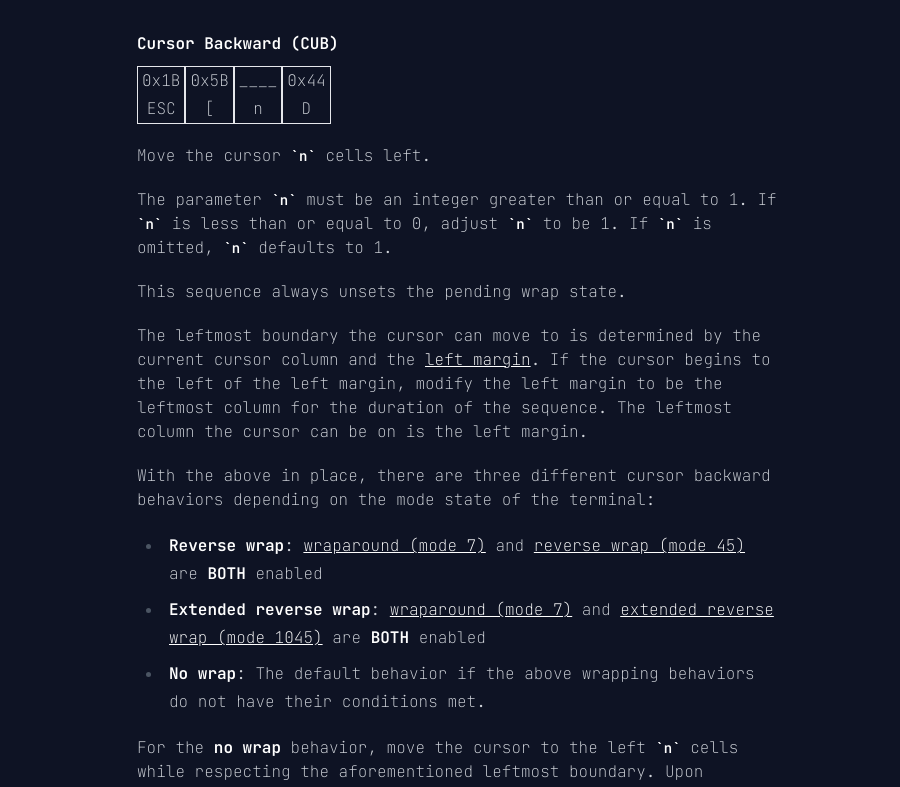
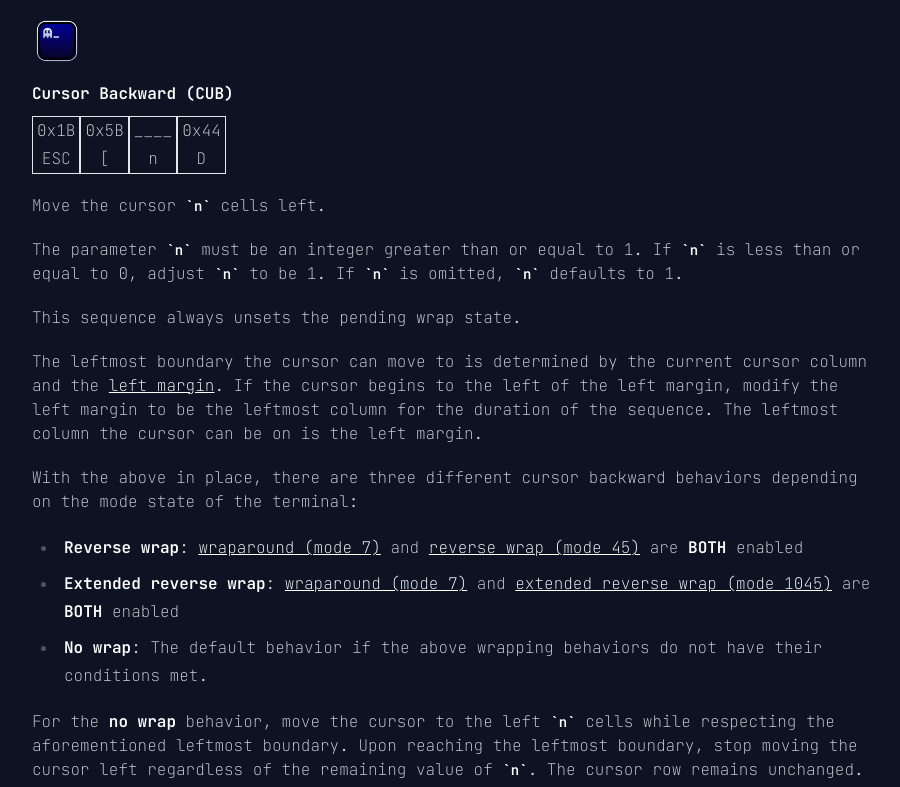
Before and after one commit to zen-xu/ghostty, a Next.js app in the folder website/: page /vt/cub in a window 1280 px wide. Shown: the top 787 px of the page, without its empty margins (183-1083 px from the left). Built offline with nearby package versions, Linux system fonts and the light colour scheme.

Commit message:
website: put ghostty icon in top

```diff
--- a/website/app/vt/layout.tsx
+++ b/website/app/vt/layout.tsx
@@ -1,13 +1,21 @@
+import Image from "next/image";
+import Link from "next/link";
 import "@/styles/code.css";
 
 export default function Layout({ children }: { children: React.ReactNode }) {
   return (
-    <div className="flex justify-center font-mono mt-8">
-      <div className="flex-1"></div>
-      <div className="w-1/2 max-w-[800px] prose prose-h1:text-base prose-h1:font-bold prose-h2:text-base prose-h2:font-bold prose-h3:text-base prose-h3:font-bold prose-p:text-base prose-h1:m-0 prose-h1:mb-1.5 prose-h2:m-0 prose-h2:mb-1.5 prose-h3:m-0 prose-h3:mb-1.5 prose-invert">
-        {children}
+    <div className="max-w-[850px] justify-center ml-auto mr-auto">
+      <div className="mt-4 mb-4">
+        <Link href="/">
+          <Image src="/icon.png" width={50} height={50} alt="Ghostty Logo" />
+        </Link>
       </div>
-      <div className="flex-1"></div>
+
+      <div className="font-mono">
+        <div className="max-w-full prose prose-h1:text-base prose-h1:font-bold prose-h2:text-base prose-h2:font-bold prose-h3:text-base prose-h3:font-bold prose-p:text-base prose-h1:m-0 prose-h1:mb-1.5 prose-h2:m-0 prose-h2:mb-1.5 prose-h3:m-0 prose-h3:mb-1.5 prose-invert">
+          {children}
+        </div>
+      </div>
     </div>
   );
 }
```
